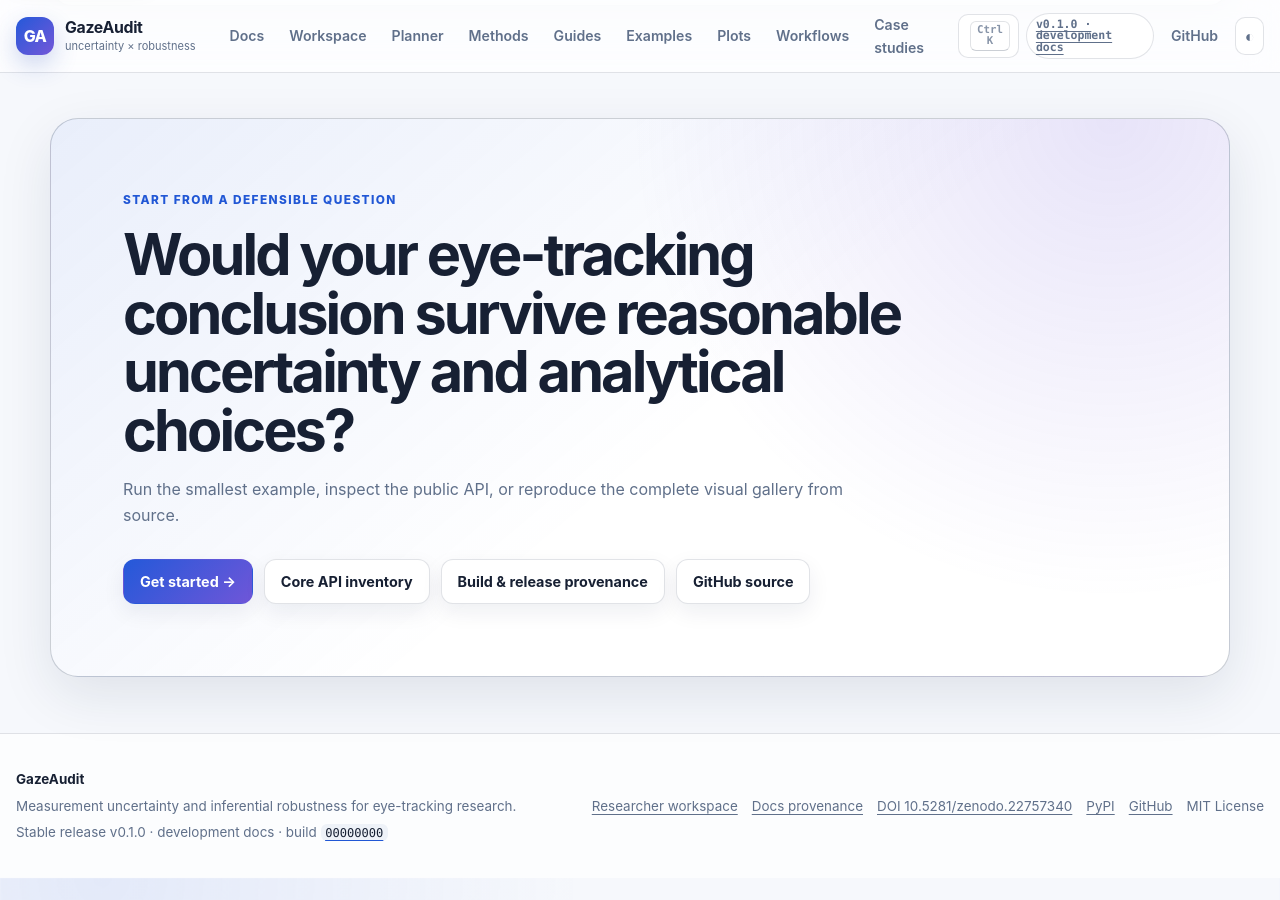
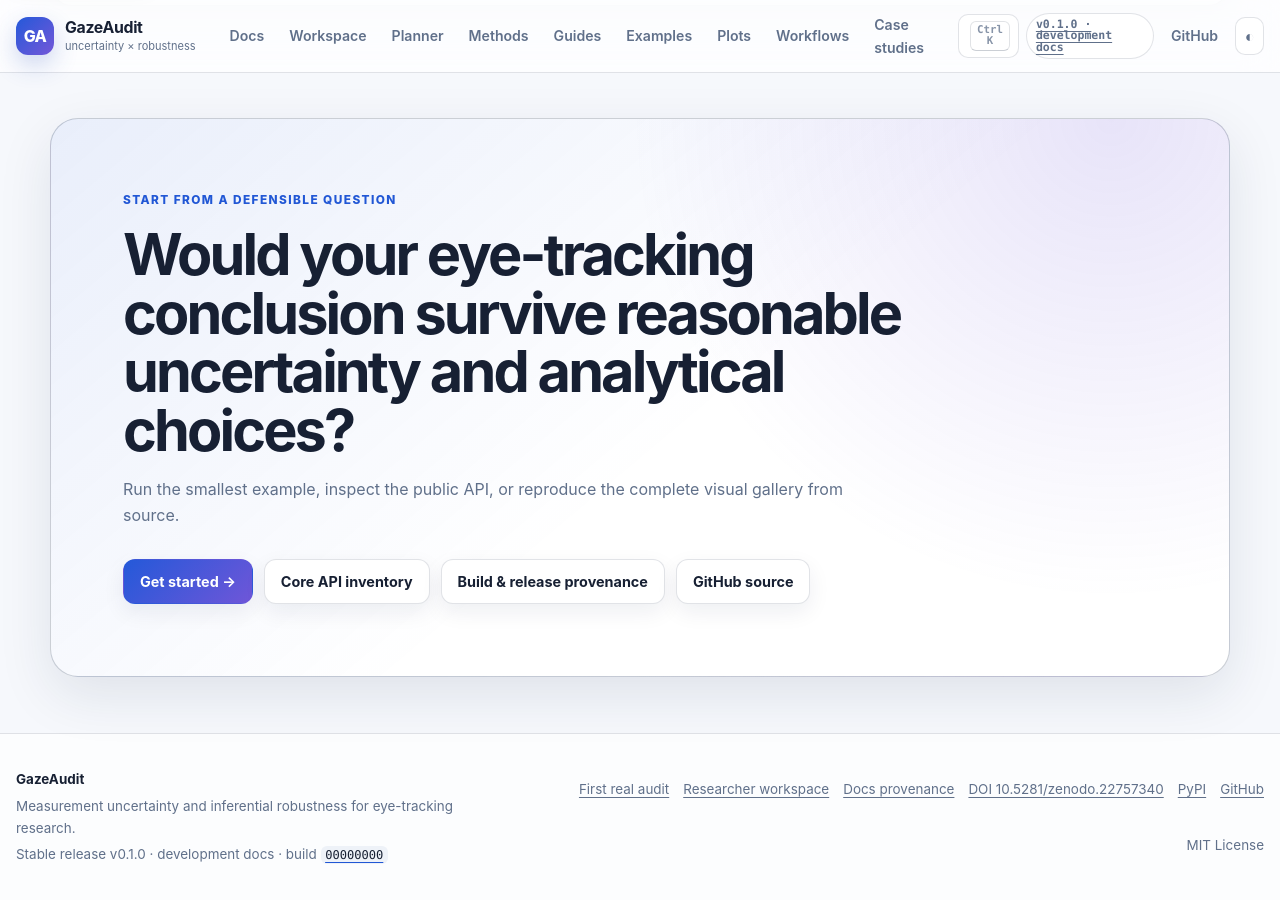
Before and after one commit to stefanosbalaskas/GazeAudit, a Jekyll site: the page built from index.md, in a window 1280 px wide and 900 px high, scrolled down 5379 px. Built offline with Jekyll 4.4.1, drawn with Linux system fonts in a browser that asks for light colours.

Commit message:
docs: improve persistent onboarding navigation

```diff
--- a/_layouts/default.html
+++ b/_layouts/default.html
@@ -5,6 +5,7 @@
   {% assign page_description = page.description | default: site.description %}
   {% assign docs_revision = site.github.build_revision | default: 'local-build' %}
   {% assign docs_revision_short = docs_revision | slice: 0, 8 %}
+  {% assign docs_source_ref = site.github.build_revision | default: 'main' %}
   <meta charset="utf-8">
   <meta name="viewport" content="width=device-width, initial-scale=1">
   <meta name="theme-color" content="#0b1220">
@@ -50,7 +51,7 @@
         </span>
       </a>
 
-      <nav class="top-nav" aria-label="Primary">
+      <nav class="top-nav" aria-label="Primary" data-primary-nav>
         <a href="{{ '/docs/' | relative_url }}">Docs</a>
         <a href="{{ '/docs/workspace/' | relative_url }}">Workspace</a>
         <a href="{{ '/docs/planner/' | relative_url }}">Planner</a>
@@ -73,9 +74,10 @@
       </div>
     </div>
 
-    <nav id="mobile-menu" class="mobile-menu" data-mobile-menu aria-label="Mobile navigation" hidden>
+    <nav id="mobile-menu" class="mobile-menu" data-mobile-menu data-mobile-primary-nav aria-label="Mobile navigation" hidden>
       <button class="mobile-search" type="button" data-search-open>Search documentation</button>
       <a href="{{ '/docs/' | relative_url }}">Documentation</a>
+      <a href="{{ '/docs/guides/first-real-audit/' | relative_url }}">Use your own data</a>
       <a href="{{ '/docs/workspace/' | relative_url }}">Researcher workspace</a>
       <a href="{{ '/docs/planner/' | relative_url }}">Audit planner</a>
       <a href="{{ '/docs/methods/' | relative_url }}">Method explorer</a>
@@ -109,6 +111,7 @@
             <a href="{{ '/docs/' | relative_url }}">Documentation hub</a>
             <a href="{{ '/docs/workspace/' | relative_url }}">Researcher workspace</a>
             <a href="{{ '/docs/getting-started/' | relative_url }}">Getting started</a>
+            <a href="{{ '/docs/guides/first-real-audit/' | relative_url }}">First real audit</a>
             <a href="{{ '/docs/planner/' | relative_url }}">Audit planner</a>
             <a href="{{ '/docs/methods/' | relative_url }}">Method explorer</a>
             <a href="{{ '/docs/faq/' | relative_url }}">FAQ</a>
@@ -123,6 +126,7 @@
             <a href="{{ '/docs/guides/interoperability/' | relative_url }}">Interoperability</a>
 
             <p class="nav-label">Examples</p>
+            <a href="{{ '/docs/examples/first-real-audit/' | relative_url }}">First real audit example</a>
             <a href="{{ '/docs/examples/study-preflight/' | relative_url }}">Study preflight</a>
             <a href="{{ '/docs/examples/end-to-end-robustness/' | relative_url }}">End-to-end robustness</a>
             <a href="{{ '/docs/examples/analysis-readiness/' | relative_url }}">Analysis readiness</a>
@@ -133,6 +137,7 @@
 
             <p class="nav-label">Research workflows</p>
             <a href="{{ '/docs/workflows/' | relative_url }}">Workflow map</a>
+            <a href="{{ '/docs/workflows/first-study-audit/' | relative_url }}">First-study audit</a>
             <a href="{{ '/docs/workflows/measurement-audit/' | relative_url }}">Measurement audit</a>
             <a href="{{ '/docs/workflows/robustness-audit/' | relative_url }}">Robustness audit</a>
             <a href="{{ '/docs/workflows/reproducible-publication/' | relative_url }}">Reproducible publication</a>
@@ -163,6 +168,13 @@
         <article class="doc-article">
           <nav class="breadcrumbs" aria-label="Breadcrumb" data-breadcrumbs></nav>
           {% if page.kicker %}<p class="page-kicker">{{ page.kicker }}</p>{% endif %}
+          <div class="doc-tools" aria-label="Page tools">
+            <span class="doc-tools-context">Development docs{% if site.github.build_revision %} · <code>{{ docs_revision_short }}</code>{% endif %}</span>
+            <div class="doc-tools-actions">
+              <button type="button" class="doc-tool-copy" data-copy-page-link>Copy page link</button>
+              {% if page.path %}<a href="https://github.com/stefanosbalaskas/GazeAudit/blob/{{ docs_source_ref }}/{{ page.path }}">View source</a>{% endif %}
+            </div>
+          </div>
           {{ content }}
           <nav class="page-pagination" aria-label="Previous and next documentation pages" data-page-pagination></nav>
         </article>
@@ -202,6 +214,7 @@
         <p class="footer-provenance">Stable release v{{ site.release_version }} · {{ site.docs_channel }} docs{% if site.github.build_revision %} · build <a href="https://github.com/stefanosbalaskas/GazeAudit/commit/{{ site.github.build_revision }}"><code>{{ docs_revision_short }}</code></a>{% endif %}</p>
       </div>
       <div class="footer-links">
+        <a href="{{ '/docs/guides/first-real-audit/' | relative_url }}">First real audit</a>
         <a href="{{ '/docs/workspace/' | relative_url }}">Researcher workspace</a>
         <a href="{{ '/docs/reference/site-provenance/' | relative_url }}">Docs provenance</a>
         <a href="https://doi.org/10.5281/zenodo.22757340">DOI 10.5281/zenodo.22757340</a>
```
